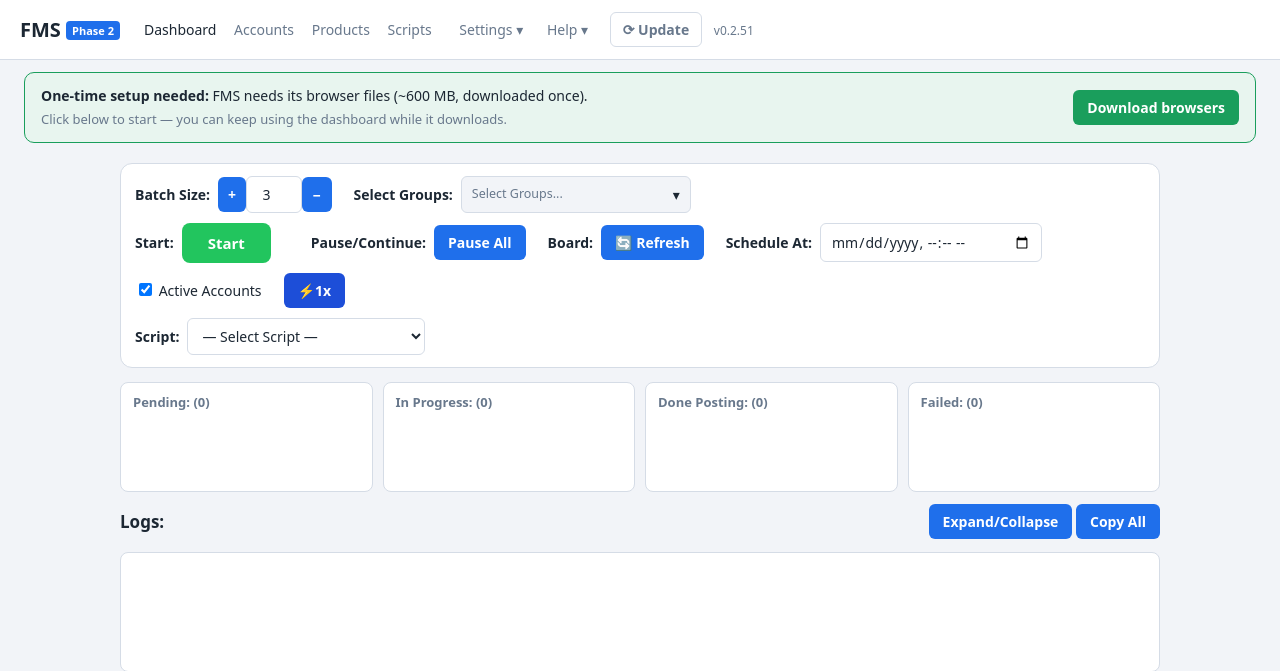
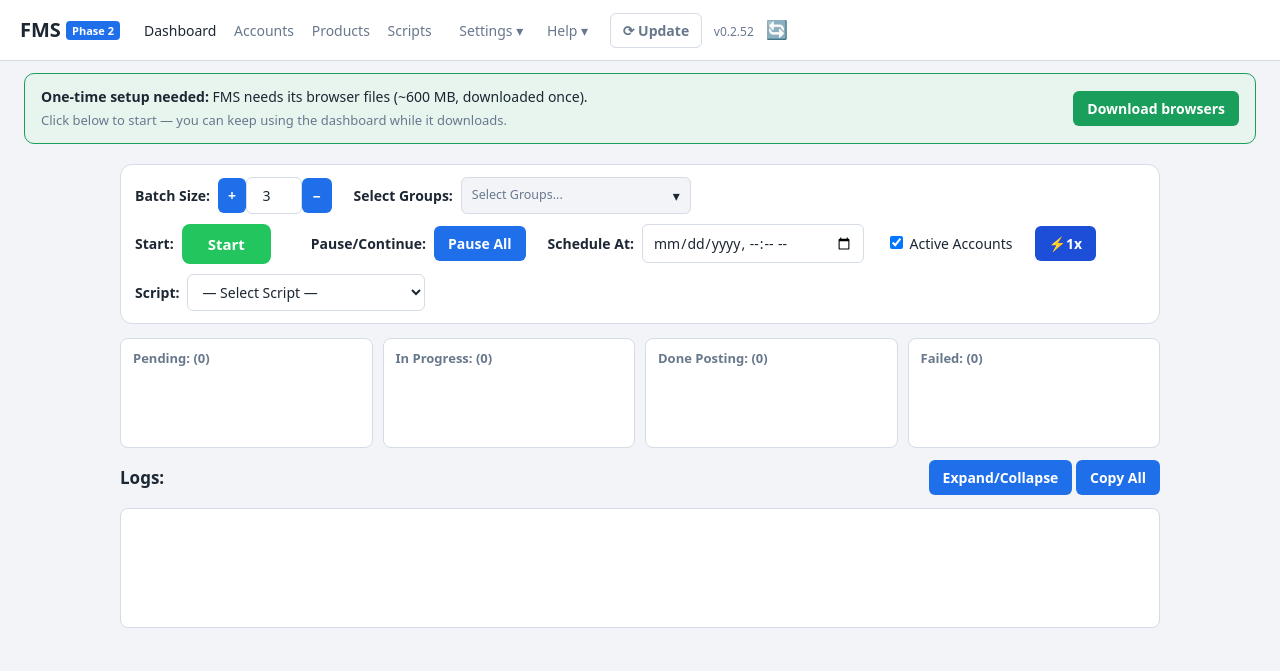
Before and after one commit to jackiejane091-ctrl/fms, a FastAPI app: page / in a window 1280 px wide. Shown: the top 671 px of the page. Run offline with FastAPI, Linux system fonts and the light colour scheme.

Commit message:
v0.2.52: refresh icon next to version (FBM Robo style)
- Removed the 'Board: Refresh' button from the dashboard row.
- Added a bare refresh icon button right after the version number in the
  top bar (no text), like FBM Robo.
- refreshBoard() moved to base.html so the icon works on every page.

```diff
--- a/fms/__init__.py
+++ b/fms/__init__.py
@@ -1,6 +1,6 @@
 """FMS - personal Facebook Marketplace auto-listing tool."""
 
-__version__ = "0.2.51"
+__version__ = "0.2.52"
 __phase__ = 2
 
 # Frozen (PyInstaller onefile) bootstrap: point Playwright at the local
--- a/fms/templates/base.html
+++ b/fms/templates/base.html
@@ -33,6 +33,8 @@
     </span>
     <button type="button" class="upd-btn" id="updBtn" onclick="checkUpdate()">⟳ Update</button>
     <span class="ver" id="fmsVer" title="FMS version"></span>
+    <!-- v0.2.52: FBM Robo style — just the refresh icon, no text. -->
+    <button type="button" id="refreshIconBtn" onclick="refreshBoard()" title="Refresh board" style="background:none;border:none;font-size:18px;cursor:pointer;padding:4px 8px;color:var(--txt)">🔄</button>
   </nav>
 </header>
 <div id="browserBanner" class="banner hidden">
@@ -63,6 +65,35 @@
 </footer>
 {% block scripts %}{% endblock %}
 <script>
+// v0.2.52: FBM Robo style board refresh — global so the top-bar icon works
+// on every page. On the home page it clears the board; elsewhere it's a
+// harmless no-op (all DOM lookups are guarded).
+async function refreshBoard(){
+  try{
+    const gids = (typeof selectedGroups === 'function') ? selectedGroups() : [];
+    for(const gid of gids){
+      try{
+        const fd = new FormData();
+        fd.append('group_id', gid);
+        await fetch('/api/board/refresh', {method:'POST', body: fd});
+      }catch(_){}
+    }
+  }catch(_){}
+  try{
+    document.querySelectorAll('.gcheck:checked').forEach(c => { c.checked = false; });
+    if(typeof gcheckChanged === 'function'){ gcheckChanged(); }
+  }catch(_){}
+  try{
+    for(const id of ['bpPending','bpProg','bpDone','bpFailed']){
+      const ul = document.getElementById(id);
+      if(ul){ ul.innerHTML = ''; }
+    }
+    for(const id of ['bpPendingN','bpProgN','bpDoneN','bpFailedN']){
+      const sp = document.getElementById(id);
+      if(sp){ sp.textContent = '0'; }
+    }
+  }catch(_){}
+}
 function toggleDd(id){
   const el = document.getElementById(id);
   const was = el.classList.contains('open');
--- a/fms/templates/index.html
+++ b/fms/templates/index.html
@@ -39,9 +39,6 @@
     </span>
     <span class="cc-field"><b>Pause/Continue:</b>
       <button type="button" class="btn" id="pauseBtn" onclick="togglePause()">Pause All</button>
-    </span>
-    <span class="cc-field"><b>Board:</b>
-      <button type="button" class="btn" id="refreshBoardBtn" onclick="refreshBoard()" title="Clear the finished run's board for a new task (FBM Robo style)">🔄 Refresh</button>
     </span>
     <span class="cc-field"><b>Schedule At:</b>
       <input type="datetime-local" id="schedAt">
@@ -132,32 +129,6 @@ async function pauseAll(){ return togglePause(); }
 // v0.2.51: FBM Robo behavior — press Refresh and the board goes CLEAN.
 // No "select group" popup, no recycling old IDs to Pending. The board
 // empties and the group selection clears, ready for the next action.
-async function refreshBoard(){
-  const gids = (typeof selectedGroups === 'function') ? selectedGroups() : [];
-  for(const gid of gids){
-    try{
-      const fd = new FormData();
-      fd.append('group_id', gid);
-      await fetch('/api/board/refresh', {method:'POST', body: fd});
-    }catch(_){}
-  }
-  // Clear the group selection so the board is truly fresh.
-  try{
-    document.querySelectorAll('.gcheck:checked').forEach(c => { c.checked = false; });
-    if(typeof gcheckChanged === 'function'){ gcheckChanged(); }
-  }catch(_){}
-  // Empty the four board panels directly (no old IDs recycled to Pending).
-  try{
-    for(const id of ['bpPending','bpProg','bpDone','bpFailed']){
-      const ul = document.getElementById(id);
-      if(ul){ ul.innerHTML = ''; }
-    }
-    for(const id of ['bpPendingN','bpProgN','bpDoneN','bpFailedN']){
-      const sp = document.getElementById(id);
-      if(sp){ sp.textContent = '0'; }
-    }
-  }catch(_){}
-}
 function modeChanged(){
   // Scripts now live inside the Action dropdown (value="script:ID").
 }
```
